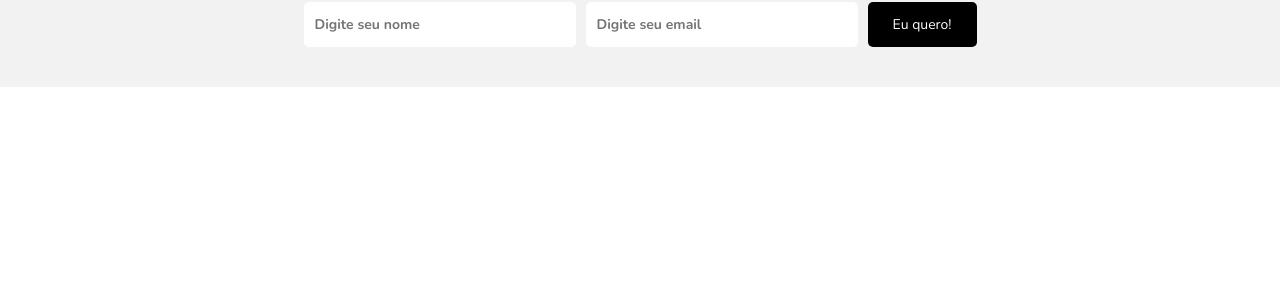
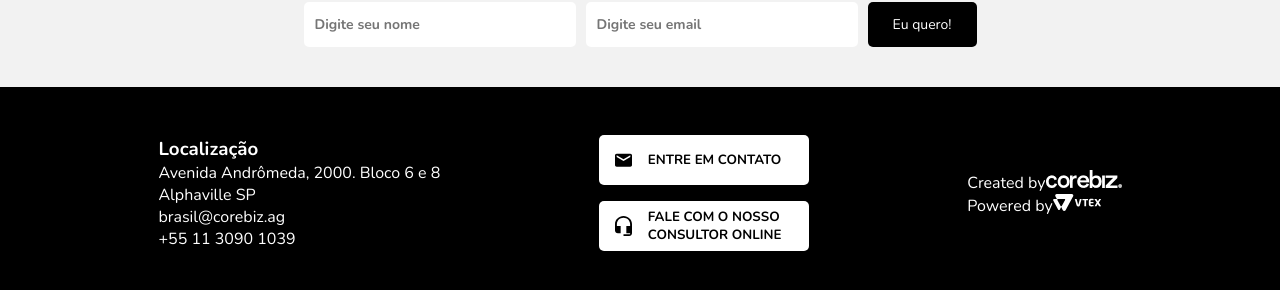
Before and after one commit to llfalcao/corebiz-frontend-challenge, a React (Create React App) app: page / in a window 1280 px wide. Shown: the part 596-886 px from the top of the page. Before the commit the page ends 800 px from the top, so only its background shows below. Built offline with nearby package versions, Linux system fonts and the light colour scheme; no server answers.

Commit message:
Create footer

```diff
--- a/src/App.js
+++ b/src/App.js
@@ -3,6 +3,7 @@ import Header from './components/Header/Header';
 import Banner from './components/Banner/Banner';
 import Products from './components/Products/Products';
 import Newsletter from './components/Newsletter/Newsletter';
+import Footer from './components/Footer/Footer';
 
 export default function App() {
   const [cart, setCart] = useState([]);
@@ -37,6 +38,7 @@ export default function App() {
       <Banner />
       <Products addToCart={addToCart} />
       <Newsletter />
+      <Footer />
     </div>
   );
 }
--- /dev/null
+++ b/src/components/Footer/Footer.jsx
@@ -0,0 +1,41 @@
+import '../../styles/footer.css';
+import mail from '../../assets/mail.svg';
+import contact from '../../assets/contact.svg';
+import corebizLogo from '../../assets/site-logo-corebiz-preto-cinza.png';
+import vtexLogo from '../../assets/vtex.svg';
+
+export default function Footer() {
+  return (
+    <footer className="footer">
+      <div>
+        <h3>Localização</h3>
+        <div>
+          <p>Avenida Andrômeda, 2000. Bloco 6 e 8</p>
+          <p>Alphaville SP</p>
+          <p>brasil@corebiz.ag</p>
+          <p>+55 11 3090 1039</p>
+        </div>
+      </div>
+      <div className="footer__contact">
+        <button type="button">
+          <img src={mail} alt="" />
+          <p>ENTRE EM CONTATO</p>
+        </button>
+        <button type="button">
+          <img src={contact} alt="" />
+          <p>FALE COM O NOSSO CONSULTOR ONLINE</p>
+        </button>
+      </div>
+      <div>
+        <div>
+          <span>Created by</span>
+          <img src={corebizLogo} alt="Corebiz" />
+        </div>
+        <div>
+          <span>Powered by</span>
+          <img src={vtexLogo} alt="VTEX" />
+        </div>
+      </div>
+    </footer>
+  );
+}
--- /dev/null
+++ b/src/styles/footer.css
@@ -0,0 +1,26 @@
+.footer {
+  background-color: #000000;
+  color: #ffffff;
+  display: flex;
+  justify-content: space-evenly;
+  align-items: center;
+  padding: 2rem 0;
+}
+
+.footer button {
+  background-color: #ffffff;
+  color: #000000;
+  border-radius: 5px;
+  display: flex;
+  align-items: center;
+  width: 210px;
+  height: 50px;
+  text-align: left;
+  padding-left: 1rem;
+  margin: 1rem 0;
+  font-weight: 700;
+}
+
+.footer__contact p {
+  margin-left: 1rem;
+}
```
Also changed, not shown: src/assets/site-logo-corebiz-preto-cinza.png (added).
